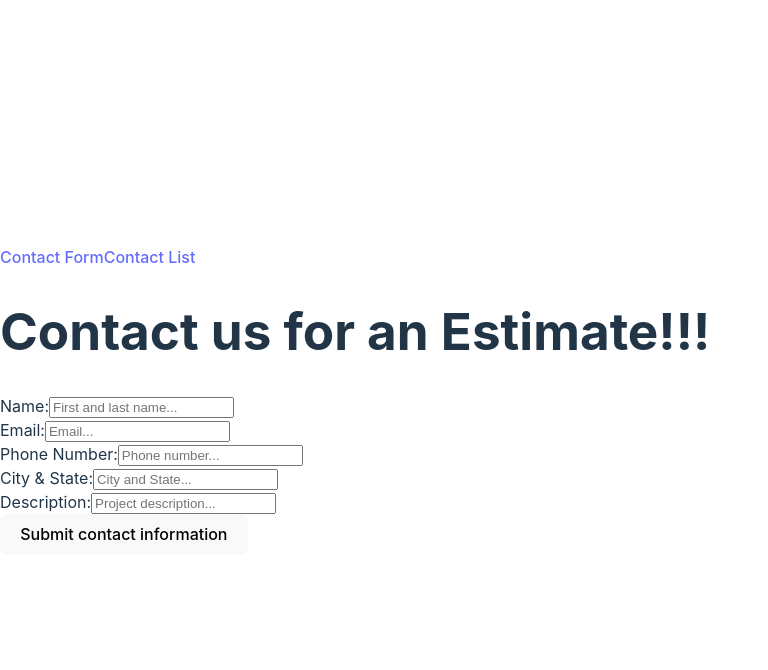
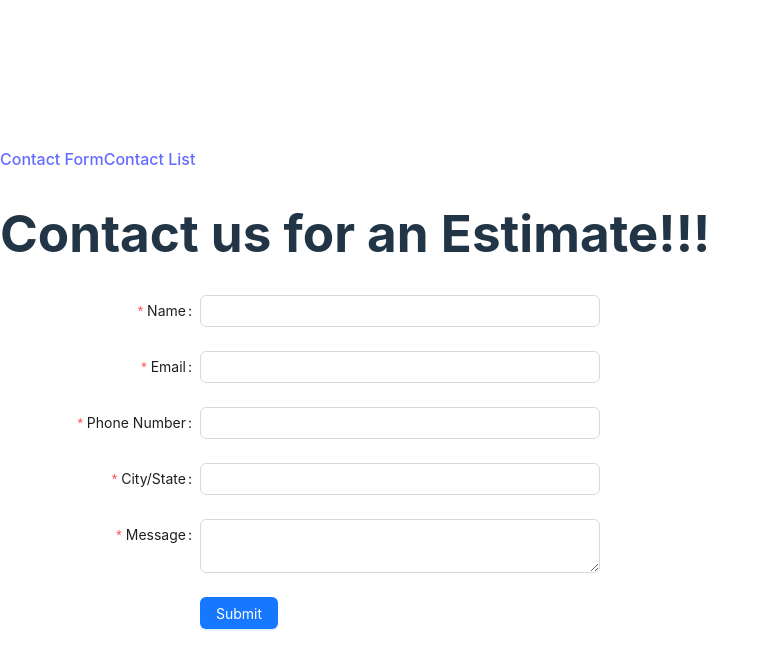
Before and after one commit to mitchalejo94/arenasInc, a React (Vite) app in the folder client/: page /contactForm in a window 1280 px wide. Shown: the top 670 px of the page, without its empty margins (0-768 px from the left). Built offline with nearby package versions, Linux system fonts and the light colour scheme.

Commit message:
Feat:Changed the formatting of the contact form to Antd. Functional again no styling

```diff
--- a/client/package.json
+++ b/client/package.json
@@ -14,6 +14,7 @@
     "@emotion/styled": "^11.11.0",
     "@mui/icons-material": "^5.14.19",
     "@mui/material": "^5.14.20",
+    "antd": "^5.12.5",
     "formik": "^2.4.5",
     "react": "^18.2.0",
     "react-dom": "^18.2.0",
--- a/client/src/components/ContactForm.jsx
+++ b/client/src/components/ContactForm.jsx
@@ -1,103 +1,135 @@
-import React, { useState } from "react";
-import { Formik, Form, Field, ErrorMessage } from "formik";
-import * as Yup from "yup";
+import React, { useRef, useState } from "react";
+import { Button, Checkbox, Form, Input } from "antd";
 import axios from "axios";
 
 function ContactForm() {
+  const formRef = useRef(null);
   let [submitted, setSubmitted] = useState(false);
 
-  const initialValues = {
-    name: "",
-    email: "",
-    phoneNumber: "",
-    cityState: "",
-    message: "",
+  const onFinish = (values) => {
+    onSubmit(values);
   };
 
-  const validationSchema = Yup.object().shape({
-    name: Yup.string().required(),
-    email: Yup.string().email("Valid Email is required").required(),
-    phoneNumber: Yup.string().required(),
-    cityState: Yup.string().required(),
-    message: Yup.string().required(),
-  });
-
-  const onSubmit = (data, { resetForm }) => {
+  const onFinishFailed = (errorInfo) => {
+    console.log("Failed:", errorInfo);
+  };
+  const onSubmit = (data) => {
     axios
       .post("http://localhost:3003/contact", data)
       .then((response) => {
         setSubmitted(true);
-        resetForm();
       })
       .catch((error) => {
         console.error("Error submitting form:", error);
+      })
+      .finally(() => {
+        if (formRef.current) {
+          setTimeout(() => {
+            formRef.current.resetFields();
+          }, 100);
+        }
       });
   };
+  const phoneNumberRegex = /^\d{10}$/;
 
   return (
-    <>
     <div className="contactFormPage">
       <h1>Contact us for an Estimate!!!</h1>
-        <Formik
-          initialValues={initialValues}
-          onSubmit={onSubmit}
-          validationSchema={validationSchema}
+
+      <Form
+        name="basic"
+        labelCol={{ span: 8 }}
+        wrapperCol={{ span: 16 }}
+        style={{ maxWidth: 600 }}
+        initialValues={{ remember: true }}
+        onFinish={onFinish}
+        onFinishFailed={onFinishFailed}
+        autoComplete="off"
+        ref={formRef}
       >
-          {() => (
-            <Form className="formContainer">
+        <Form.Item
+          label="Name"
+          name="name"
+          rules={[
+            {
+              required: true,
+              message: "Please input your name!",
+            },
+          ]}
+        >
+          <Input />
+        </Form.Item>
+
+        <Form.Item
+          label="Email"
+          name="email"
+          rules={[
+            {
+              required: true,
+              type: "email",
+              message: "Please input a valid email address!",
+            },
+          ]}
+        >
+          <Input />
+        </Form.Item>
+
+        <Form.Item
+          label="Phone Number"
+          name="phoneNumber"
+          rules={[
+            {
+              required: true,
+              message: "Please input your phone number!",
+            },
+            {
+              pattern: phoneNumberRegex,
+              message: "Please enter a valid phone number format.",
+            },
+          ]}
+        >
+          <Input />
+        </Form.Item>
+
+        <Form.Item
+          label="City/State"
+          name="cityState"
+          rules={[
+            {
+              required: true,
+              message: "Please input your city and state!",
+            },
+          ]}
+        >
+          <Input />
+        </Form.Item>
+
+        <Form.Item
+          label="Message"
+          name="message"
+          rules={[
+            {
+              required: true,
+              message: "Please input your message!",
+            },
+          ]}
+        >
+          <Input.TextArea />
+        </Form.Item>
+
+        <Form.Item wrapperCol={{ offset: 8, span: 16 }}>
+          <Button type="primary" htmlType="submit">
+            Submit
+          </Button>
+        </Form.Item>
         {submitted && (
           <div className="alert">
-                  Thank you for submitting, We will get back to you ASAP.
+            Thank you for submitting contact request, We will get back to you
+            ASAP.
           </div>
         )}
-              <div className="formGroup">
-                <label htmlFor="name">Name:</label>
-                <Field
-                  id="name"
-                  name="name"
-                  placeholder="First and last name..."
-                />
-                <ErrorMessage name="name" component="span" />
+      </Form>
     </div>
-              <div className="formGroup">
-                <label htmlFor="email">Email:</label>
-                <Field id="email" name="email" placeholder="Email..." />
-                <ErrorMessage name="email" component="span" />
-              </div>
-              <div className="formGroup">
-                <label htmlFor="phoneNumber">Phone Number:</label>
-                <Field
-                  id="phoneNumber"
-                  name="phoneNumber"
-                  placeholder="Phone number..."
-                />
-                <ErrorMessage name="phoneNumber" component="span" />
-              </div>
-              <div className="formGroup">
-                <label htmlFor="cityState">City & State:</label>
-                <Field
-                  id="cityState"
-                  name="cityState"
-                  placeholder="City and State..."
-                />
-                <ErrorMessage name="cityState" component="span" />
-              </div>
-              <div className="formGroup">
-                <label htmlFor="message">Description:</label>
-                <Field
-                  // as="textarea"
-                  id="message"
-                  name="message"
-                  placeholder="Project description..."
-                />
-                <ErrorMessage name="message" component="span" />
-              </div>
-              <button type="submit">Submit contact information</button>
-            </Form>
-          )}
-        </Formik>
-      </div>
-    </>
   );
 }
 
```
Also changed, not shown: 1 other file (tests, documents, lock files or other folders). Lines whose indentation alone changed are shown as unchanged.
